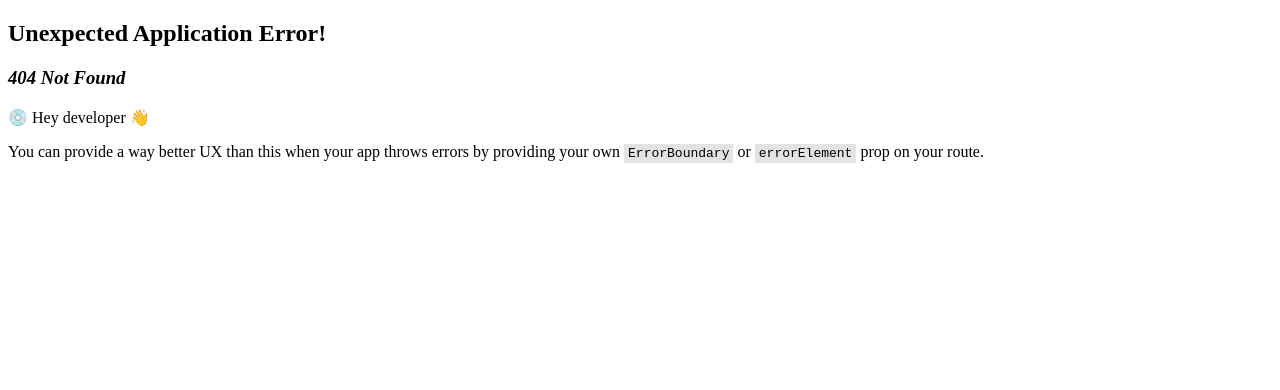
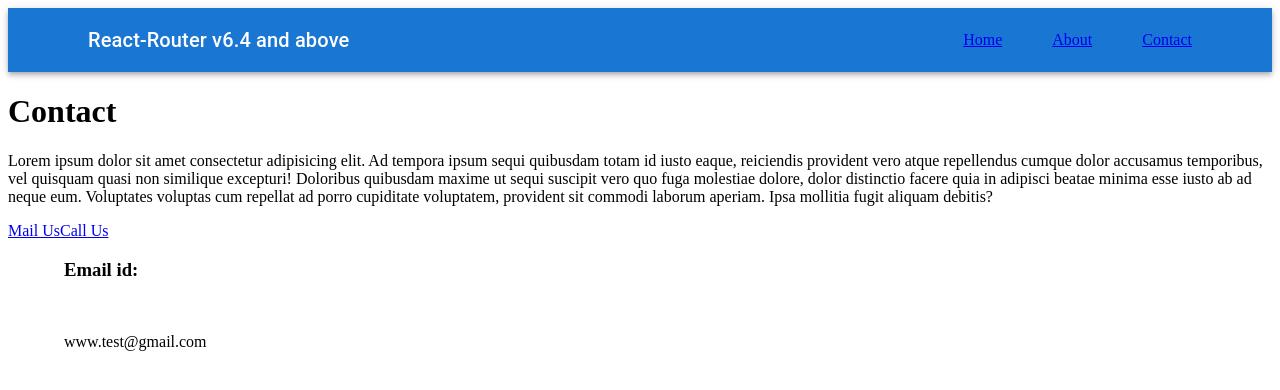
Before and after one commit to Jayakanth18/react-router-workout, a React (Vite) app: page /contact/mail in a window 1280 px wide. Before the commit this address had no page. Shown: the top 390 px of the page. Built offline with nearby package versions, Linux system fonts and the light colour scheme.

Commit message:
added nested routing in contact by ContactLayout component

```diff
--- a/src/App.jsx
+++ b/src/App.jsx
@@ -9,14 +9,20 @@ import {
 import RootLayout from "./layouts/RootLayout";
 import Home from "./Components/Home";
 import About from "./Components/About";
-import Contact from "./Components/Contact";
+import Contact from "./Components/Contact"
+import ContactLayout from "./layouts/ContactLayout";
+import Mail from "./Components/Mail";
+import Phone from "./Components/Phone";
 
 let Router = createBrowserRouter(
   createRoutesFromElements(
     <Route path="/" element={<RootLayout />}>
       <Route index element={<Home />} />
       <Route path="about" element={<About />} />
-      <Route path="contact" element={<Contact />} />
+      <Route path="contact" element={<ContactLayout />}>
+        <Route path="mail" element={<Mail />} />
+        <Route path="phone" element={<Phone />} />
+      </Route>
     </Route>
   )
 );
--- /dev/null
+++ b/src/Components/Mail.jsx
@@ -0,0 +1,14 @@
+import React from "react";
+import { Container } from "@mui/material";
+function Mail() {
+  return (
+    <div>
+      <Container>
+      <h3>Email id:</h3> <br />
+      <p>www.test@gmail.com</p>
+      </Container>
+    </div>
+  );
+}
+
+export default Mail;
--- /dev/null
+++ b/src/Components/Phone.jsx
@@ -0,0 +1,14 @@
+import React from "react";
+import { Container } from "@mui/system";
+function Phone() {
+  return (
+    <Container>
+    <div>
+      <h3>Phone No:</h3> <br />
+      <p>9998887776</p>
+    </div>
+    </Container>
+  );
+}
+
+export default Phone;
--- /dev/null
+++ b/src/layouts/ContactLayout.jsx
@@ -0,0 +1,26 @@
+import React from "react";
+import { NavLink, Outlet } from "react-router-dom";
+
+function ContactLayout() {
+  return (
+    <div>
+      <h1>Contact</h1>
+      <p>
+        Lorem ipsum dolor sit amet consectetur adipisicing elit. Ad tempora
+        ipsum sequi quibusdam totam id iusto eaque, reiciendis provident vero
+        atque repellendus cumque dolor accusamus temporibus, vel quisquam quasi
+        non similique excepturi! Doloribus quibusdam maxime ut sequi suscipit
+        vero quo fuga molestiae dolore, dolor distinctio facere quia in adipisci
+        beatae minima esse iusto ab ad neque eum. Voluptates voluptas cum
+        repellat ad porro cupiditate voluptatem, provident sit commodi laborum
+        aperiam. Ipsa mollitia fugit aliquam debitis?
+      </p>
+
+      <NavLink to='mail'>Mail Us</NavLink>
+      <NavLink to='phone'>Call Us</NavLink>
+      <Outlet />
+    </div>
+  );
+}
+
+export default ContactLayout;
```
